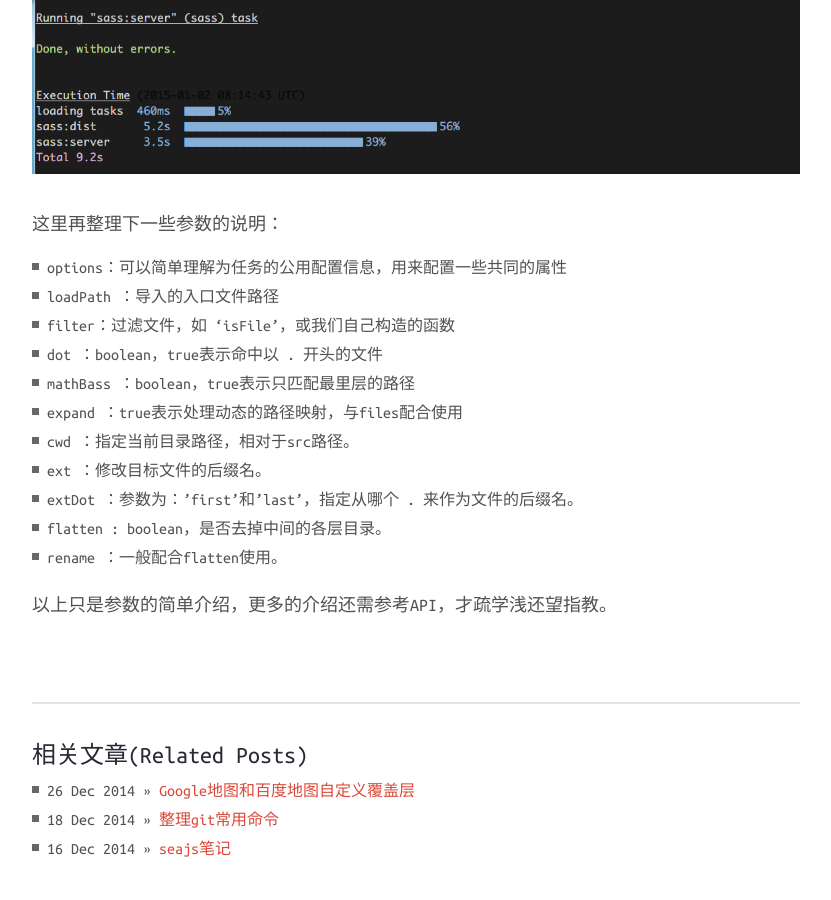
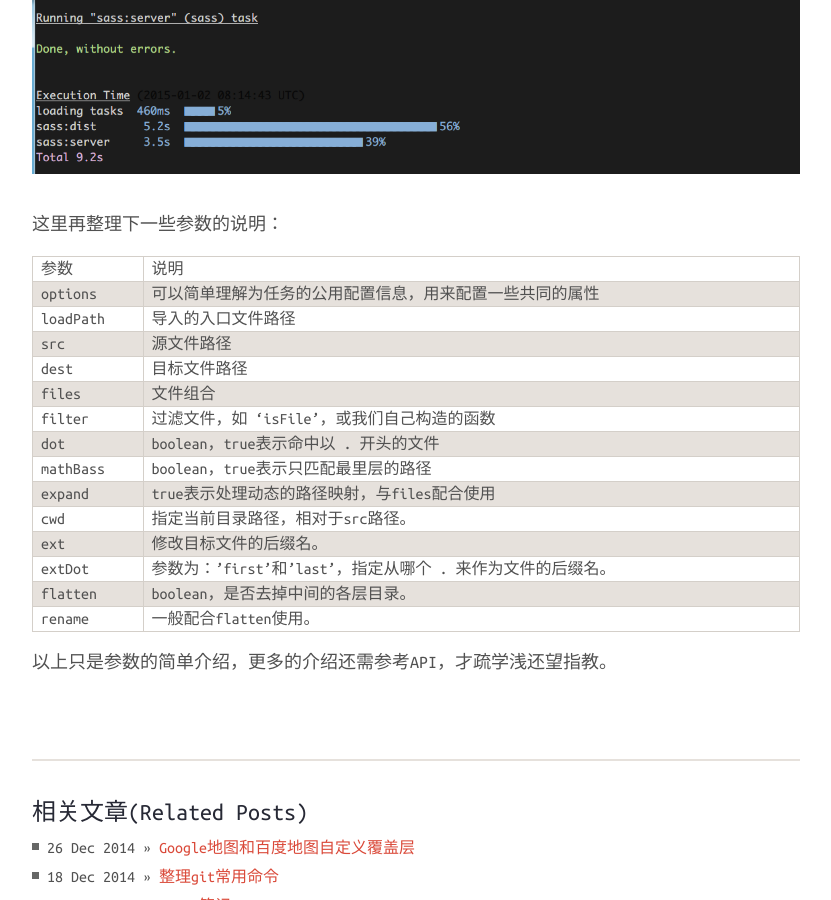
Before and after one commit to CooLNuanfeng/coolnuanfeng.github.com, a Jekyll site: the page built from _posts/2015-1-2-grunt.md, in a window 1280 px wide and 900 px high, scrolled down 6010 px. Shown: the whole window, without its empty margins (224-1055 px from the left). Built offline with Jekyll 4.4.1, drawn with Linux system fonts in a browser that asks for light colours.

Commit message:
myblog-grunt 2015-1-5

```diff
--- a/_posts/2015-1-2-grunt.md
+++ b/_posts/2015-1-2-grunt.md
@@ -152,16 +152,23 @@ permalink: grunt
 
 这里再整理下一些参数的说明：
 
-- options：可以简单理解为任务的公用配置信息，用来配置一些共同的属性
-- loadPath ：导入的入口文件路径
-- filter：过滤文件，如 'isFile'，或我们自己构造的函数
-- dot ：boolean，true表示命中以 . 开头的文件
-- mathBass ：boolean，true表示只匹配最里层的路径
-- expand ：true表示处理动态的路径映射，与files配合使用
-- cwd ：指定当前目录路径，相对于src路径。
-- ext ：修改目标文件的后缀名。
-- extDot ：参数为：'first'和'last'，指定从哪个 . 来作为文件的后缀名。
-- flatten : boolean，是否去掉中间的各层目录。
-- rename ：一般配合flatten使用。
+
+|参数 | 说明 |
+|:--------|:------|
+|options|可以简单理解为任务的公用配置信息，用来配置一些共同的属性|
+|loadPath |导入的入口文件路径|
+|src|源文件路径|
+|dest|目标文件路径|
+|files|文件组合|
+|filter|过滤文件，如 'isFile'，或我们自己构造的函数|
+|dot|boolean，true表示命中以 . 开头的文件|
+|mathBass|boolean，true表示只匹配最里层的路径|
+|expand|true表示处理动态的路径映射，与files配合使用|
+|cwd|指定当前目录路径，相对于src路径。|
+|ext |修改目标文件的后缀名。|
+|extDot |参数为：'first'和'last'，指定从哪个 . 来作为文件的后缀名。|
+|flatten|boolean，是否去掉中间的各层目录。|
+|rename|一般配合flatten使用。|
+
 
 以上只是参数的简单介绍，更多的介绍还需参考API，才疏学浅还望指教。
```
